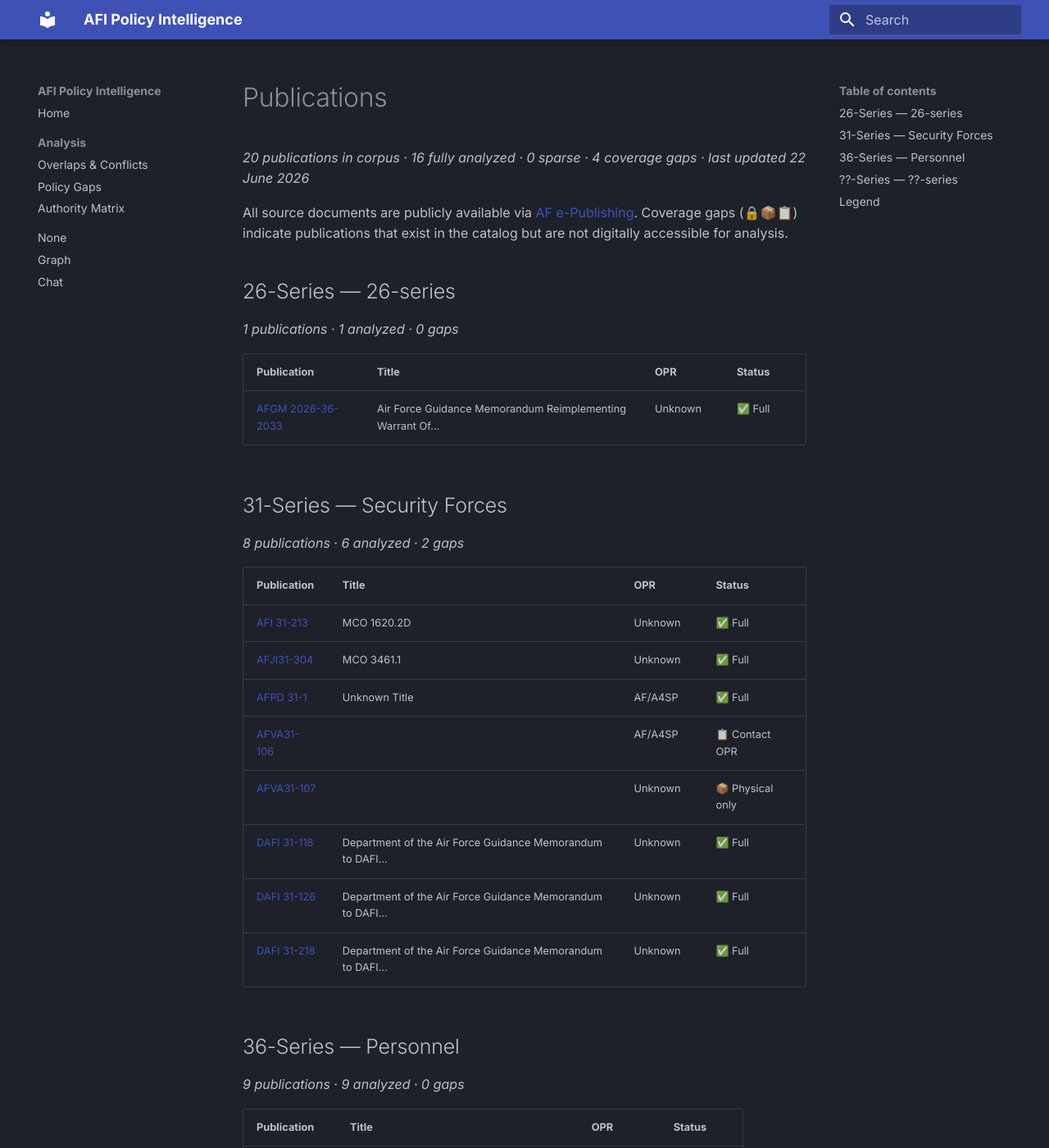
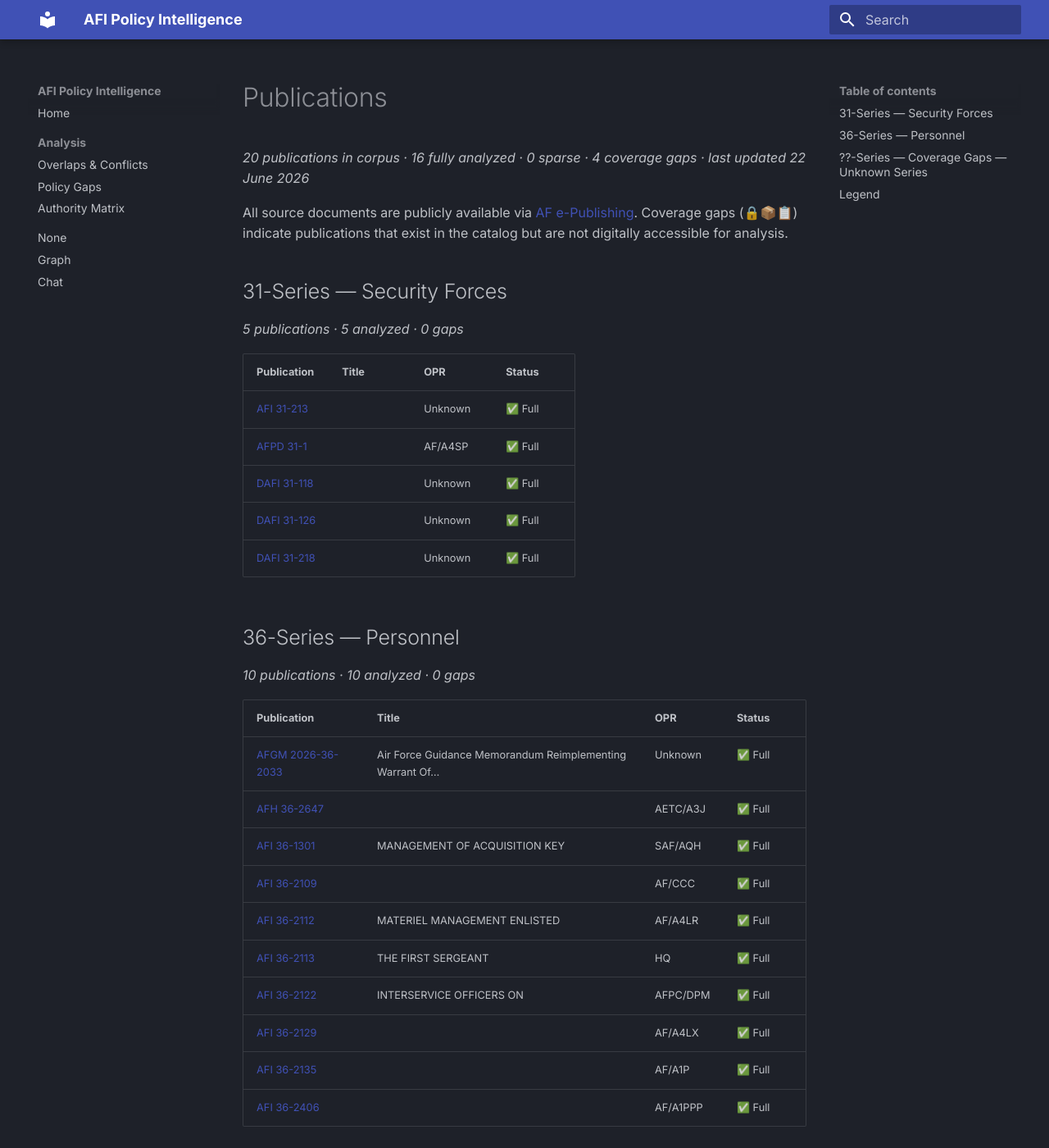
Before and after one commit to lindseybruckbauer/afi-intelligence, an MkDocs documentation site: the page built from wiki/publications.md, in a window 1280 px wide and 1400 px high. Shown: the whole window at 82% size. Built offline with MkDocs 1.6.1 and Material for MkDocs 9.7.7, drawn with Linux system fonts in a browser that asks for light colours; some of the changed text lies outside the part shown.

Commit message:
Fix publications page: series grouping, title cleanup, coverage gaps section

```diff
--- a/wiki/publications.md
+++ b/wiki/publications.md
@@ -6,53 +6,46 @@
 All source documents are publicly available via <a href='https://www.e-publishing.af.mil'>AF e-Publishing</a>. Coverage gaps (🔒📦📋) indicate publications that exist in the catalog but are not digitally accessible for analysis.
 </div>
 
-## 26-Series — 26-series
+## 31-Series — Security Forces
 
-*1 publications · 1 analyzed · 0 gaps*
+*5 publications · 5 analyzed · 0 gaps*
 
 | Publication | Title | OPR | Status |
 |-------------|-------|-----|--------|
-| [AFGM 2026-36-2033](afgm2026-36-2033/) | Air Force Guidance Memorandum Reimplementing Warrant Of… | Unknown | ✅ Full |
+| [AFI 31-213](afji31-213_cover_letter.md) |  | Unknown | ✅ Full |
+| [AFPD 31-1](afpd31-1.md) |  | AF/A4SP | ✅ Full |
+| [DAFI 31-118](afi31-118.md) |  | Unknown | ✅ Full |
+| [DAFI 31-126](afi31-126.md) |  | Unknown | ✅ Full |
+| [DAFI 31-218](dafi31-218.md) |  | Unknown | ✅ Full |
 
-## 31-Series — Security Forces
+## 36-Series — Personnel
 
-*8 publications · 6 analyzed · 2 gaps*
+*10 publications · 10 analyzed · 0 gaps*
 
 | Publication | Title | OPR | Status |
 |-------------|-------|-----|--------|
-| [AFI 31-213](afji31-213_cover_letter/) | MCO 1620.2D | Unknown | ✅ Full |
-| [AFJI31-304](afji31-304/) | MCO 3461.1 | Unknown | ✅ Full |
-| [AFPD 31-1](afpd31-1/) | Unknown Title | AF/A4SP | ✅ Full |
-| [AFVA31-106](afva31-106/) |  | AF/A4SP | 📋 Contact OPR |
-| [AFVA31-107](afva31-107/) |  | Unknown | 📦 Physical only |
-| [DAFI 31-118](afi31-118/) | Department of the Air Force Guidance Memorandum to DAFI… | Unknown | ✅ Full |
-| [DAFI 31-126](afi31-126/) | Department of the Air Force Guidance Memorandum to DAFI… | Unknown | ✅ Full |
-| [DAFI 31-218](dafi31-218/) | Department of the Air Force Guidance Memorandum to DAFI… | Unknown | ✅ Full |
+| [AFGM 2026-36-2033](afgm2026-36-2033.md) | Air Force Guidance Memorandum Reimplementing Warrant Of… | Unknown | ✅ Full |
+| [AFH 36-2647](afh36-2647.md) |  | AETC/A3J | ✅ Full |
+| [AFI 36-1301](afi36-1301.md) | MANAGEMENT OF ACQUISITION KEY | SAF/AQH | ✅ Full |
+| [AFI 36-2109](afi36-2109.md) |  | AF/CCC | ✅ Full |
+| [AFI 36-2112](afi36-2112.md) | MATERIEL MANAGEMENT ENLISTED | AF/A4LR | ✅ Full |
+| [AFI 36-2113](afi36-2113.md) | THE FIRST SERGEANT | HQ | ✅ Full |
+| [AFI 36-2122](afi36-2122.md) | INTERSERVICE OFFICERS ON | AFPC/DPM | ✅ Full |
+| [AFI 36-2129](afi36-2129.md) |  | AF/A4LX | ✅ Full |
+| [AFI 36-2135](afi36-2135.md) |  | AF/A1P | ✅ Full |
+| [AFI 36-2406](afi36-2406.md) |  | AF/A1PPP | ✅ Full |
 
-## 36-Series — Personnel
+## ??-Series — Coverage Gaps — Unknown Series
 
-*9 publications · 9 analyzed · 0 gaps*
+*5 publications · 1 analyzed · 4 gaps*
 
 | Publication | Title | OPR | Status |
 |-------------|-------|-----|--------|
-| [AFH 36-2647](afh36-2647/) | Incorporating Change 1, 8 JULY 2025 | AETC/A3J | ✅ Full |
-| [AFI 36-1301](afi36-1301/) | MANAGEMENT OF ACQUISITION KEY | SAF/AQH | ✅ Full |
-| [AFI 36-2109](afi36-2109/) | Incorporating Change 2, 1 February 2023 | AF/CCC | ✅ Full |
-| [AFI 36-2112](afi36-2112/) | MATERIEL MANAGEMENT ENLISTED | AF/A4LR | ✅ Full |
-| [AFI 36-2113](afi36-2113/) | THE FIRST SERGEANT | HQ | ✅ Full |
-| [AFI 36-2122](afi36-2122/) | INTERSERVICE OFFICERS ON | AFPC/DPM | ✅ Full |
-| [AFI 36-2129](afi36-2129/) | www.e-publishing.af.mil. | AF/A4LX | ✅ Full |
-| [AFI 36-2135](afi36-2135/) | Incorporating Change 1, 12 November 2024 | AF/A1P | ✅ Full |
-| [AFI 36-2406](afi36-2406/) | Incorporating Change 1, 27 MAY 2026 | AF/A1PPP | ✅ Full |
-
-## ??-Series — ??-series
-
-*2 publications · 0 analyzed · 2 gaps*
-
-| Publication | Title | OPR | Status |
-|-------------|-------|-----|--------|
-| [RESTRICTED_ACCESS](restricted_access/) |  | Unknown | 🔒 Restricted |
-| [STOCKED_AND_ISSUED](stocked_and_issued/) |  | Unknown | 📋 Contact OPR |
+| [AFJI31-304](afji31-304.md) |  | Unknown | ✅ Full |
+| [AFVA31-106](afva31-106.md) |  | AF/A4SP | 📋 Contact OPR |
+| [AFVA31-107](afva31-107.md) |  | Unknown | 📦 Physical only |
+| [RESTRICTED_ACCESS](restricted_access.md) |  | Unknown | 🔒 Restricted |
+| [STOCKED_AND_ISSUED](stocked_and_issued.md) |  | Unknown | 📋 Contact OPR |
 
 ---
 
```
Also changed, not shown: 1 other file.
